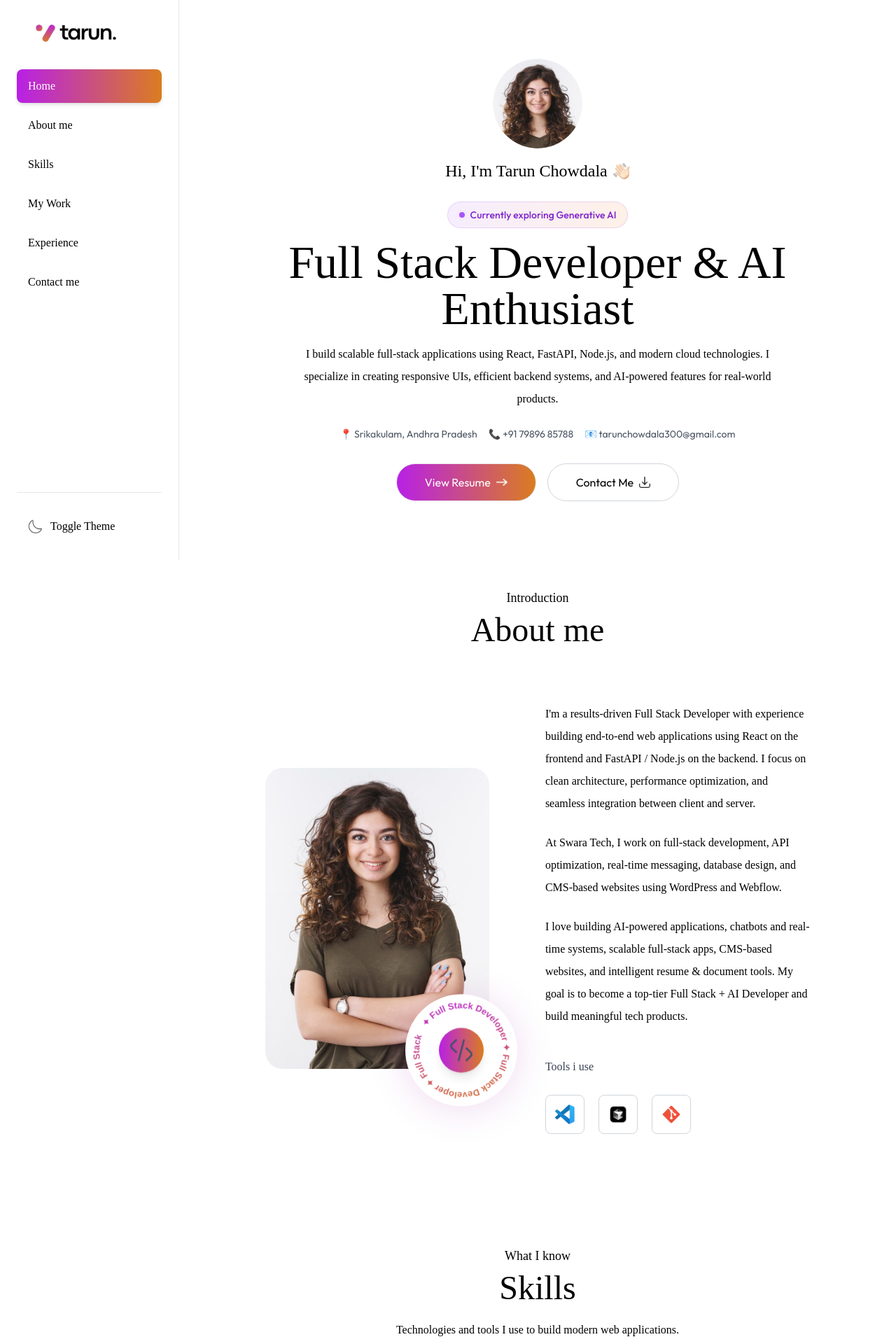
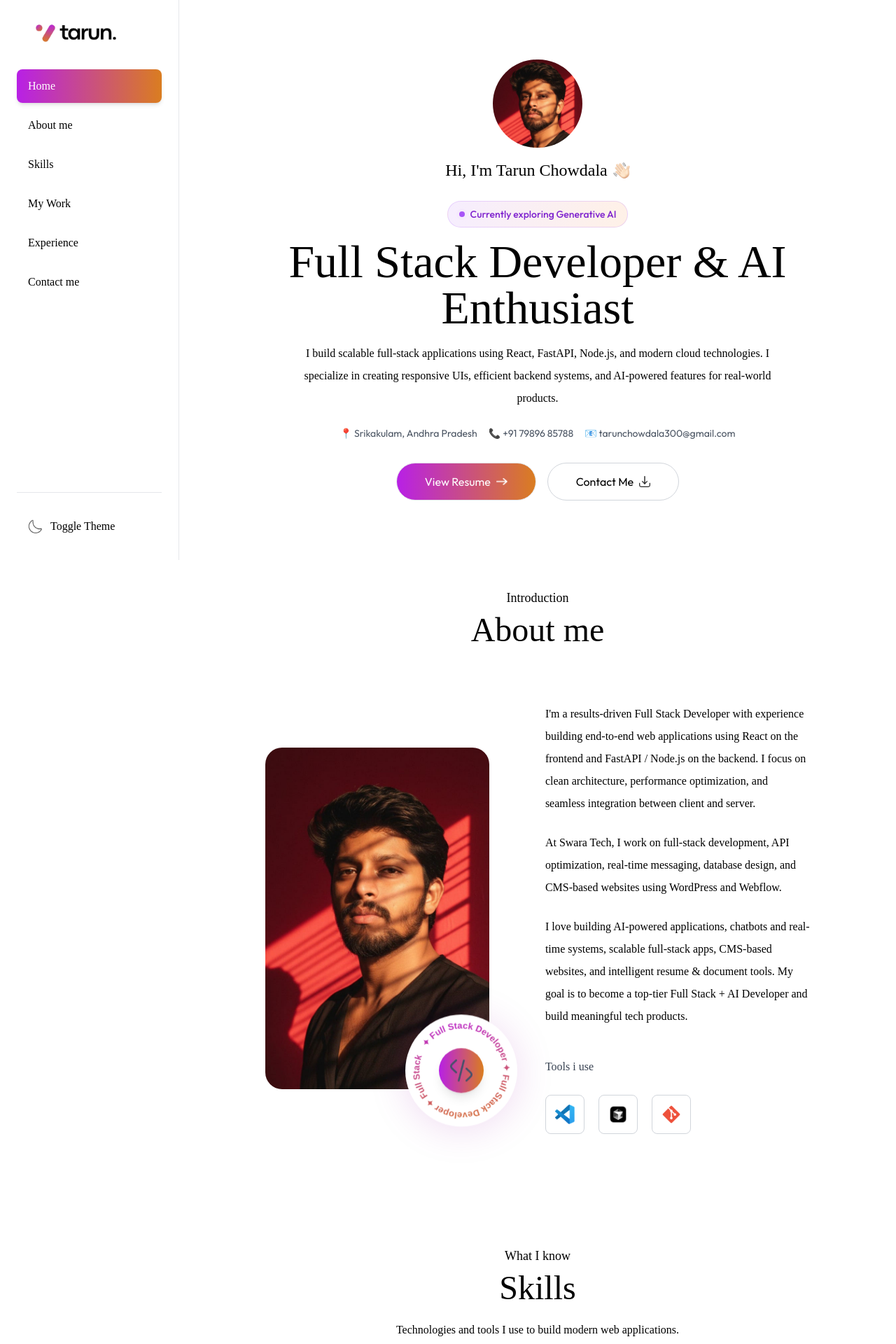
Before and after one commit to TarunChowdala/My-Portfolio, a Next.js app: page / in a window 1280 px wide. Shown: the top 1920 px of the page at 70% size. Built offline with nearby package versions, Linux system fonts and the light colour scheme; a web font is replaced by a local one.

Commit message:
updaed image

```diff
--- a/components/About.jsx
+++ b/components/About.jsx
@@ -14,7 +14,7 @@ export default function About() {
 
             <div className="flex w-full flex-col lg:flex-row items-center gap-20 my-20">
                 <div className="max-w-max mx-auto relative">
-                    <img src='/assets/user-image.png' alt="" className="w-64 sm:w-80 rounded-3xl max-w-none" />
+                    <img src='/assets/my-image.jpeg' alt="" className="w-64 sm:w-80 rounded-3xl max-w-none" />
 
                     <div className="bg-white w-1/2 aspect-square absolute right-0 bottom-0 rounded-full translate-x-1/4 translate-y-1/3 shadow-[0_4px_55px_rgba(149,0,162,0.15)] flex items-center justify-center overflow-hidden">
                         <svg className="w-full h-full animate-spin_slow" viewBox="0 0 200 200">
--- a/components/Header.jsx
+++ b/components/Header.jsx
@@ -1,7 +1,7 @@
 export default function Header() {
     return (
         <div id="top" className="w-11/12 max-w-3xl text-center mx-auto h-screen flex flex-col items-center justify-center gap-4 mt-10 md:mt-0">
-            <img src="/assets/profile-img.png" alt="" className="rounded-full w-32" />
+            <img src="/assets/my-image-short.jpeg" alt="" className="rounded-full w-32" />
             <h3 className="flex items-end gap-2 text-xl md:text-2xl mb-3 font-Ovo">
                 Hi, I&apos;m Tarun Chowdala
                 <img src="/assets/hand-icon.png" alt="" className="w-6 mb-1" />
```
Also changed, not shown: public/assets/my-image-short.jpeg (added), public/assets/my-image.jpeg (added).
